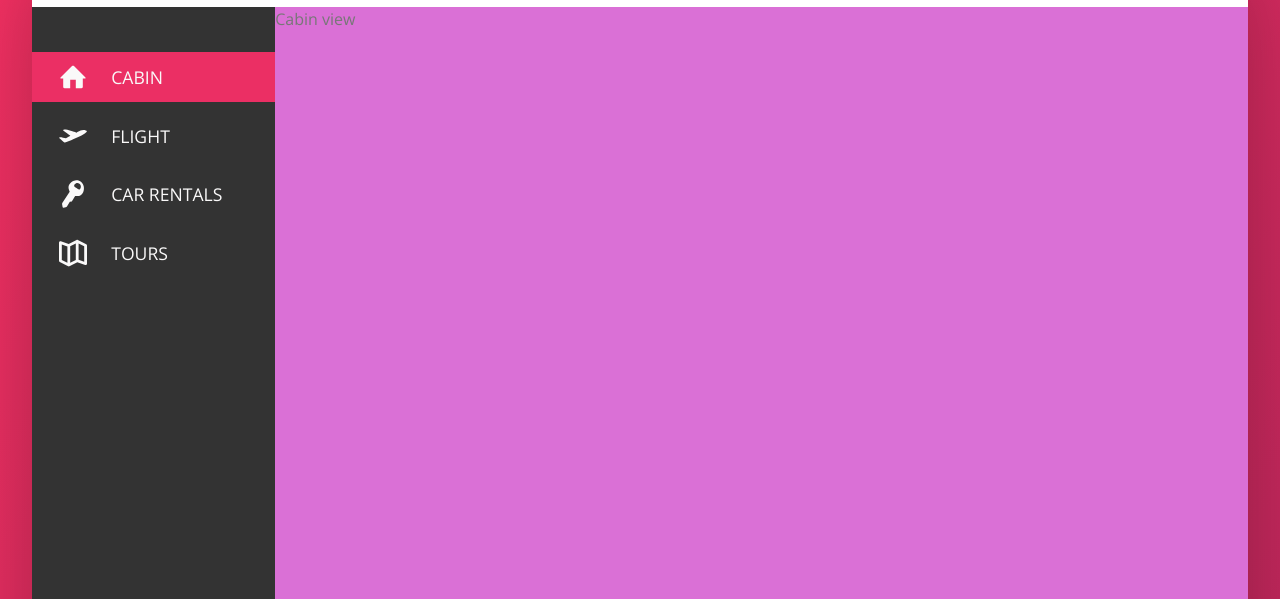
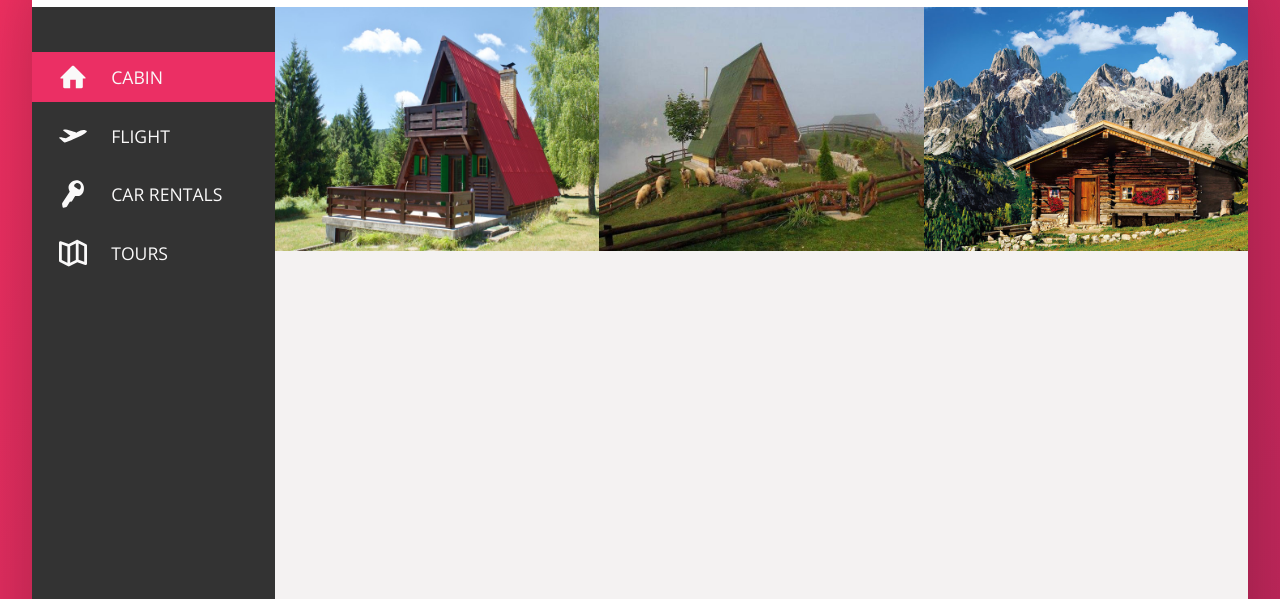
Before and after one commit to Bojana-J/Mountains, a website: page index.html in a window 1280 px wide. Shown: the part 201-800 px from the top of the page. Drawn offline with nearby package versions, Linux system fonts and the light colour scheme.

Commit message:
add gallery

```diff
--- a/index.html
+++ b/index.html
@@ -85,7 +85,17 @@
                 </div>
             </nav>
             <main class="cabin-view">
-                Cabin view
+                <div class="gallery">
+                    <figure class="gallery__item">
+                        <img src="img/cabins/cabin-1.jpg" alt="Photo of cabin 1" class="gallery__photo">
+                    </figure>
+                    <figure class="gallery__item">
+                        <img src="img/cabins/cabin-2.jpg" alt="Photo of cabin 2" class="gallery__photo">
+                    </figure>
+                    <figure class="gallery__item">
+                        <img src="img/cabins/cabin-3.jpg" alt="Photo of cabin 3" class="gallery__photo">
+                    </figure>
+                </div>
             </main>
         </div>
     </div>
--- a/sass/_components.scss
+++ b/sass/_components.scss
@@ -172,3 +172,16 @@
   text-align: center;
   padding: 2.5rem;
 }
+
+
+//////////////////////////////////////
+///   GALLERY
+.gallery {
+    display: flex;
+
+    &__photo {
+        width: 100%;
+        height: 100%;
+        display: block;
+    }
+}
--- a/sass/_layout.scss
+++ b/sass/_layout.scss
@@ -31,7 +31,7 @@
 }
 
 .cabin-view {
-  background-color: orchid;
+
   flex: 1;
   height: 60rem;
 }
```
Also changed, not shown: css/style.css, img/cabins/cabin-1.jpg (added), img/cabins/cabin-2.jpg (added), img/cabins/cabin-3.jpg (added), 3 other files.
